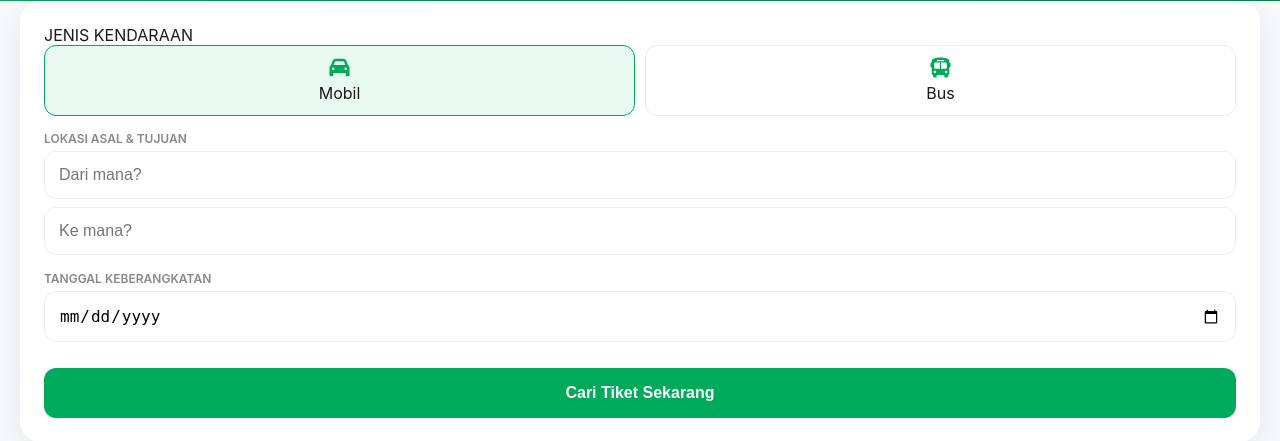
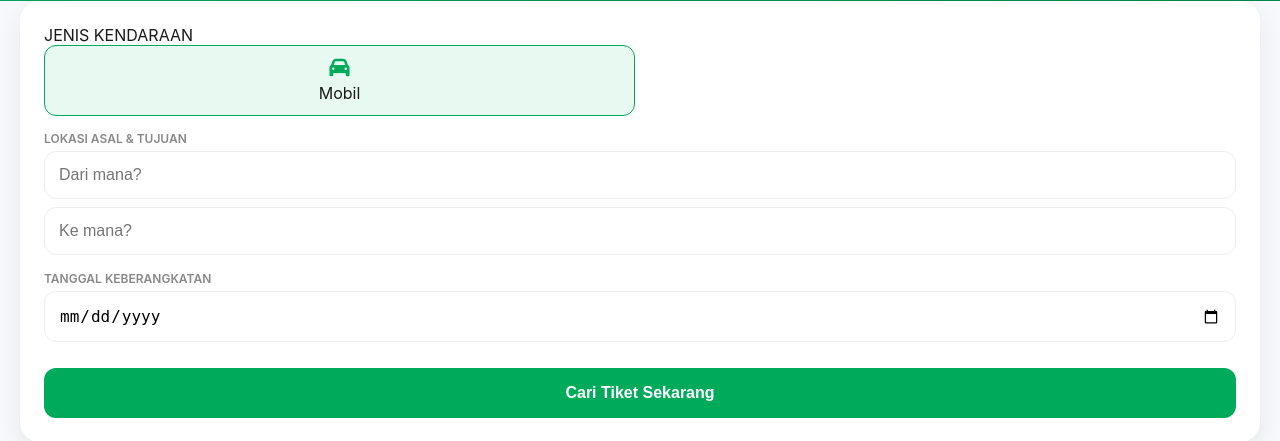
Before and after one commit to PBW-1-2026/4903-tubes-trio-mprui, a PHP site: page / in a window 1280 px wide. Shown: the part 279-720 px from the top of the page. Run offline with PHP 8.4, Linux system fonts and the light colour scheme.

Commit message:
Remove bus option from vehicle type selection
Removed the bus option from the vehicle type selection.

```diff
--- a/index.php
+++ b/index.php
@@ -19,7 +19,6 @@
         <label>JENIS KENDARAAN</label>
         <div class="option-grid">
             <label class="option-card"><input type="radio" name="jenis" value="mobil" checked><i class="fas fa-car"></i> Mobil</label>
-            <label class="option-card"><input type="radio" name="jenis" value="bus"><i class="fas fa-bus"></i> Bus</label>
         </div>
 
         <div class="input-group">
```
